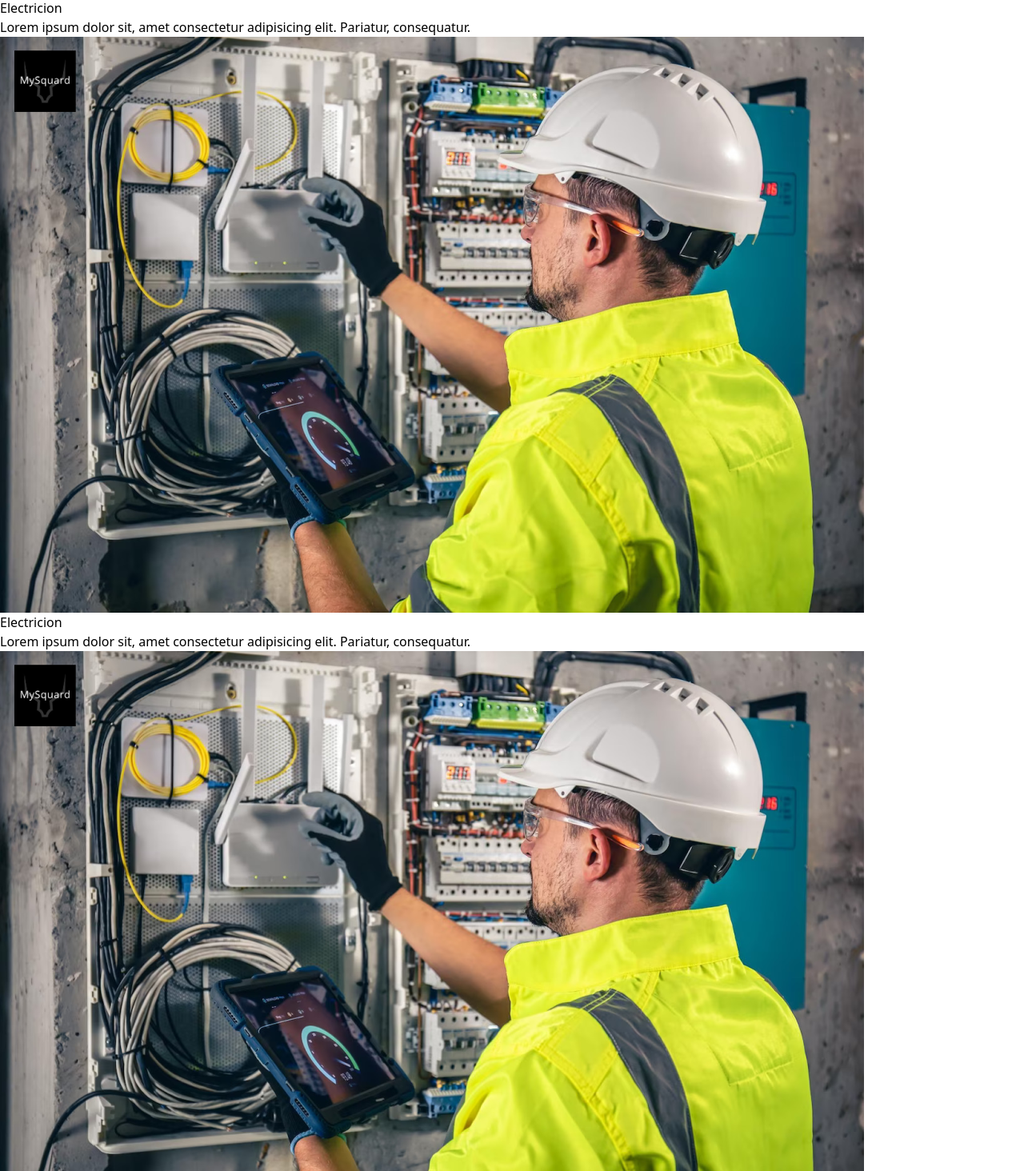
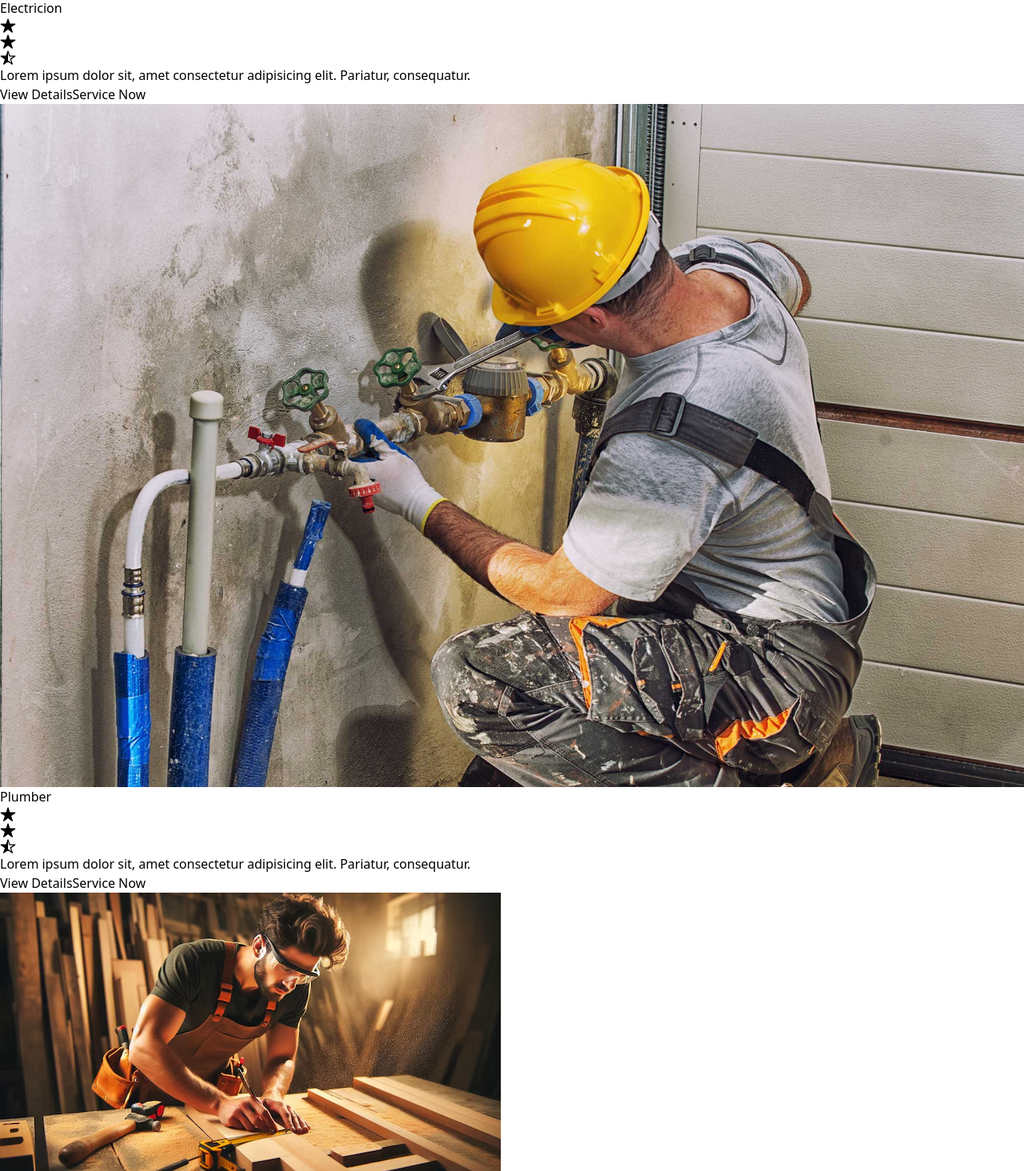
Before and after one commit to Anjali3366/HelpHub, a React (Vite) app: page /service in a window 1280 px wide. Shown: the part 746-2210 px from the top of the page at 80% size. Built offline with nearby package versions, Linux system fonts and the light colour scheme; a web font is replaced by a local one.

Commit message:
Service section add

```diff
--- a/src/LandingPage/ServicePage/Service.jsx
+++ b/src/LandingPage/ServicePage/Service.jsx
@@ -19,10 +19,43 @@ function Service() {
         </h1>
       </div>
 
-      <div className="flex">
-        <ServiceCart />
-        <ServiceCart />
-        <ServiceCart />
+      <div className="grid grid-cols-3 gap-8 px-24 mb-20">
+        <ServiceCart
+          image="/public/Electricion.png"
+          name="Electricion"
+          details=""
+          rating=""
+        />
+        <ServiceCart
+          image="/public/Plumber.jpg"
+          name="Plumber"
+          details=""
+          rating=""
+        />
+        <ServiceCart
+          image="/public/Carpenter.avif"
+          name="Carpanter"
+          details=""
+          rating=""
+        />
+        <ServiceCart
+          image="/public/Mechanic.png"
+          name="Machanic"
+          details=""
+          rating=""
+        />
+        <ServiceCart
+          image="/public/Painter.jpg"
+          name="Painter"
+          details=""
+          rating=""
+        />
+        <ServiceCart
+          image="/public/Cleaner.webp"
+          name="Cleaner"
+          details=""
+          rating=""
+        />
       </div>
     </div>
   );
--- a/src/LandingPage/ServicePage/ServiceCart.jsx
+++ b/src/LandingPage/ServicePage/ServiceCart.jsx
@@ -1,18 +1,38 @@
 import React from "react";
+import { IoStar, IoStarHalf } from "react-icons/io5";
 
-function ServiceCart() {
+function ServiceCart({ image, name, details, rating }) {
   return (
-    <div>
+    <div className="shadow p-4 rounded-lg">
       <div>
-        <img src="/public/Electricion.png" alt="Electricion" />
+        <img
+          className="object-cover rounded-t-lg w-full h-[250px]"
+          src={image}
+          alt={name}
+        />
       </div>
 
       <div>
-        <h1>Electricion</h1>
+        <div className="flex justify-between items-center mt-3 mb-2">
+          <h1 className="text-xl font-bold">{name}</h1>
+          <div className="flex">
+            <IoStar size={20} />
+            <IoStar size={20} />
+            <IoStarHalf size={20} />
+          </div>
+        </div>
         <p>
           Lorem ipsum dolor sit, amet consectetur adipisicing elit. Pariatur,
           consequatur.{" "}
         </p>
+        <div className="flex justify-between items-center mt-2 mb-1">
+          <button className="bg-blue-500 w-[108px] h-[38px] text-white font-semibold rounded-md">
+            View Details
+          </button>
+          <button className="bg-green-500 w-[108px] h-[38px] text-white font-semibold rounded-md">
+            Service Now
+          </button>
+        </div>
       </div>
     </div>
   );
```
